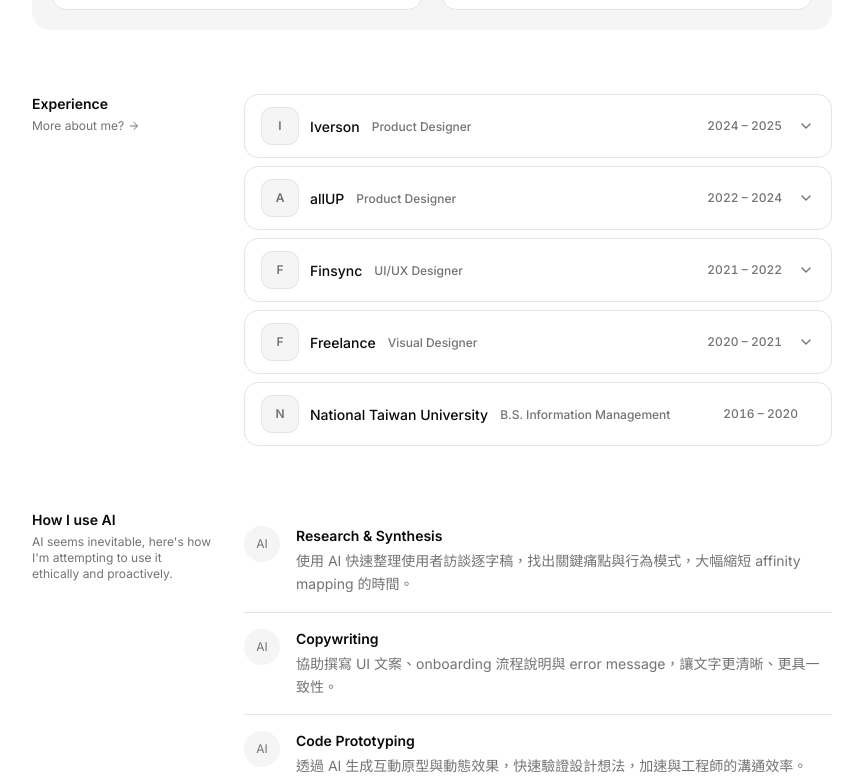
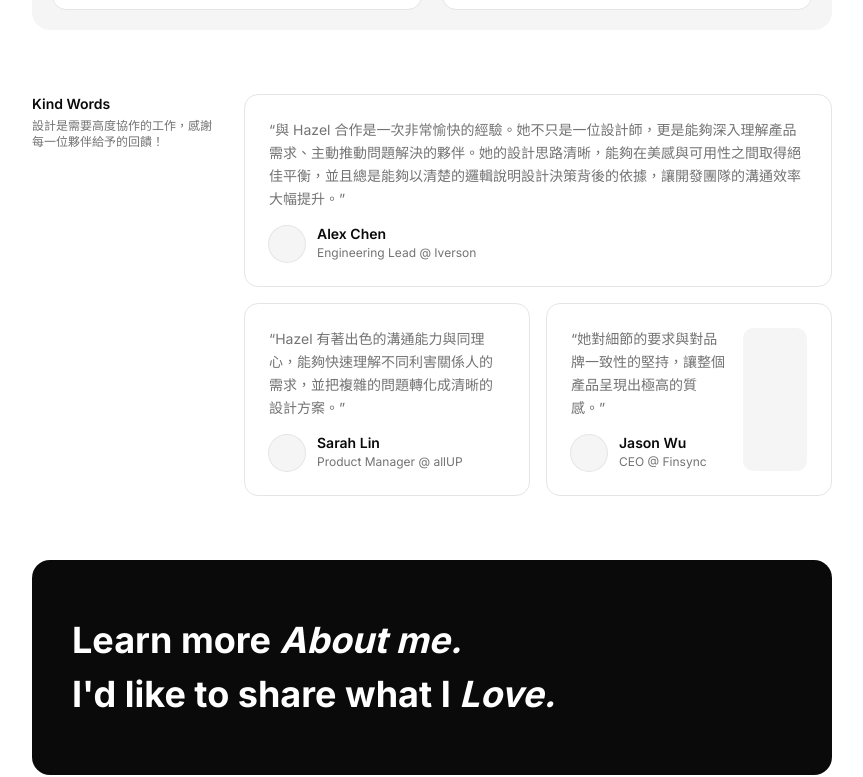
Before and after one commit to Hazelintw/Hazelintw-hazelshih_product_designer-portfolio, a Next.js app: page / in a window 1280 px wide. Shown: the part 1389-2166 px from the top of the page, without its empty margins (408-1271 px from the left). Built offline with nearby package versions, Linux system fonts and the light colour scheme.

Commit message:
feat: add kind words bento section and about CTA block to homepage

```diff
--- a/app/(main)/page.js
+++ b/app/(main)/page.js
@@ -6,9 +6,11 @@
 import MiniCard from "@/components/MiniCard"
 import TimelineList from "@/components/TimelineList"
 import AIUsageItem from "@/components/AIUsageItem"
+import SectionCTA from "@/components/SectionCTA"
 
 const HOME_LINKS = [
   { id: "works",      label: "Works"        },
+  { id: "kind-words", label: "Kind Words"   },
   { id: "experience", label: "Experience"   },
   { id: "ai",         label: "How I use AI" },
 ]
@@ -112,6 +114,32 @@
   },
 ]
 
+/* ── Kind Words 假資料 ───────────────────────────────── */
+
+const KIND_WORDS = [
+  {
+    id: "kw-1",
+    name: "Alex Chen",
+    jobTitle: "Engineering Lead @ Iverson",
+    quote:
+      "與 Hazel 合作是一次非常愉快的經驗。她不只是一位設計師，更是能夠深入理解產品需求、主動推動問題解決的夥伴。她的設計思路清晰，能夠在美感與可用性之間取得絕佳平衡，並且總是能夠以清楚的邏輯說明設計決策背後的依據，讓開發團隊的溝通效率大幅提升。",
+  },
+  {
+    id: "kw-2",
+    name: "Sarah Lin",
+    jobTitle: "Product Manager @ allUP",
+    quote:
+      "Hazel 有著出色的溝通能力與同理心，能夠快速理解不同利害關係人的需求，並把複雜的問題轉化成清晰的設計方案。",
+  },
+  {
+    id: "kw-3",
+    name: "Jason Wu",
+    jobTitle: "CEO @ Finsync",
+    quote:
+      "她對細節的要求與對品牌一致性的堅持，讓整個產品呈現出極高的質感。",
+  },
+]
+
 /* ── MiniCard 假資料 ──────────────────────────────────── */
 
 const MINI_ITEMS = [
@@ -155,7 +183,74 @@
 
       </div>
 
-      {/* ══ Section 2：Experience ═════════════════════ */}
+      {/* ══ Section 2：Kind Words ════════════════════ */}
+      <SectionLayout
+        id="kind-words"
+        title="Kind Words"
+        subtitle="設計是需要高度協作的工作，感謝每一位夥伴給予的回饋！"
+      >
+        {/* Bento Grid */}
+        <div className="grid grid-cols-2 gap-4">
+
+          {/* 卡片 1：全寬，長段評語 */}
+          <div className="col-span-2 rounded-xl border bg-card p-6 flex flex-col gap-4">
+            <p className="text-sm text-muted-foreground leading-relaxed">
+              &ldquo;{KIND_WORDS[0].quote}&rdquo;
+            </p>
+            <div className="flex items-center gap-3 mt-auto">
+              <span className="flex size-9 rounded-full bg-muted shrink-0 ring-1 ring-border" />
+              <div>
+                <p className="text-sm font-semibold leading-none">{KIND_WORDS[0].name}</p>
+                <p className="text-xs text-muted-foreground mt-1">{KIND_WORDS[0].jobTitle}</p>
+              </div>
+            </div>
+          </div>
+
+          {/* 卡片 2：1/2 寬，短段評語 */}
+          <div className="col-span-1 rounded-xl border bg-card p-6 flex flex-col gap-4">
+            <p className="text-sm text-muted-foreground leading-relaxed">
+              &ldquo;{KIND_WORDS[1].quote}&rdquo;
+            </p>
+            <div className="flex items-center gap-3 mt-auto">
+              <span className="flex size-9 rounded-full bg-muted shrink-0 ring-1 ring-border" />
+              <div>
+                <p className="text-sm font-semibold leading-none">{KIND_WORDS[1].name}</p>
+                <p className="text-xs text-muted-foreground mt-1">{KIND_WORDS[1].jobTitle}</p>
+              </div>
+            </div>
+          </div>
+
+          {/* 卡片 3：1/2 寬，短段評語 + 右側裝飾色塊 */}
+          <div className="col-span-1 rounded-xl border bg-card p-6 flex gap-4 overflow-hidden">
+            <div className="flex flex-col gap-4 flex-1 min-w-0">
+              <p className="text-sm text-muted-foreground leading-relaxed">
+                &ldquo;{KIND_WORDS[2].quote}&rdquo;
+              </p>
+              <div className="flex items-center gap-3 mt-auto">
+                <span className="flex size-9 rounded-full bg-muted shrink-0 ring-1 ring-border" />
+                <div>
+                  <p className="text-sm font-semibold leading-none">{KIND_WORDS[2].name}</p>
+                  <p className="text-xs text-muted-foreground mt-1">{KIND_WORDS[2].jobTitle}</p>
+                </div>
+              </div>
+            </div>
+            {/* 裝飾色塊 */}
+            <div className="w-16 shrink-0 rounded-lg bg-muted self-stretch" />
+          </div>
+
+        </div>
+      </SectionLayout>
+
+      {/* ══ CTA：Learn more About me ══════════════════ */}
+      <SectionCTA
+        title="Learn more"
+        italic="About me."
+        subtitle="I'd like to share what I"
+        italicSub="Love."
+        href="/about"
+      />
+
+      {/* ══ Section 3：Experience ═════════════════════ */}
       <SectionLayout
         id="experience"
         title="Experience"
--- /dev/null
+++ b/components/SectionCTA.jsx
@@ -0,0 +1,41 @@
+import Link from "next/link"
+import { cn } from "@/lib/utils"
+
+/**
+ * SectionCTA — 深色背景的全寬 CTA 區塊
+ *
+ * 每行由「一般文字 + 斜體文字」組成，整個區塊可點擊。
+ *
+ * Props:
+ *  - title      string  第一行：一般文字
+ *  - italic     string  第一行：緊接在 title 後的斜體文字
+ *  - subtitle   string  第二行：一般文字（選填）
+ *  - italicSub  string  第二行：斜體文字（選填）
+ *  - href       string  點擊目標路徑
+ *  - className  string  額外 className（選填）
+ */
+export default function SectionCTA({ title, italic, subtitle, italicSub, href, className }) {
+  return (
+    <Link href={href} className={cn("block group", className)}>
+      <div className="bg-foreground text-background rounded-2xl px-10 py-14 transition-opacity duration-200 group-hover:opacity-90">
+
+        {/* 第一行 */}
+        {(title || italic) && (
+          <p className="text-3xl md:text-4xl font-bold leading-snug">
+            {title && <span>{title} </span>}
+            {italic && <em className="italic font-bold">{italic}</em>}
+          </p>
+        )}
+
+        {/* 第二行 */}
+        {(subtitle || italicSub) && (
+          <p className="text-3xl md:text-4xl font-bold leading-snug mt-1">
+            {subtitle && <span>{subtitle} </span>}
+            {italicSub && <em className="italic font-bold">{italicSub}</em>}
+          </p>
+        )}
+
+      </div>
+    </Link>
+  )
+}
```
